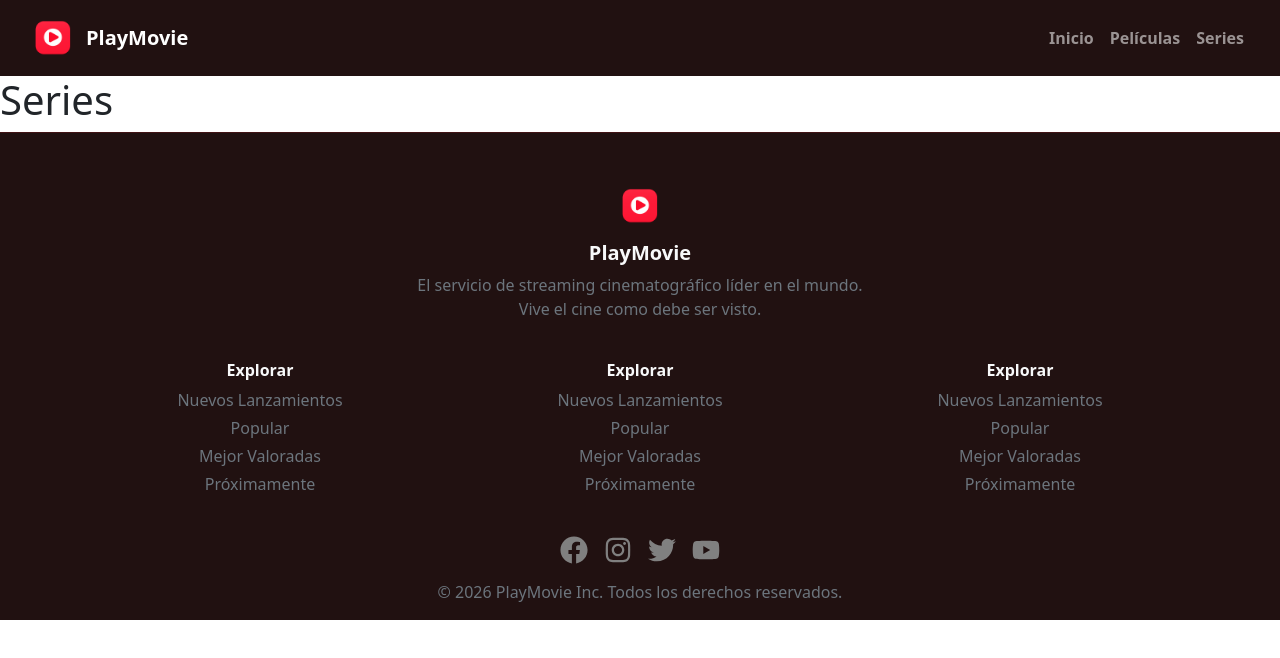
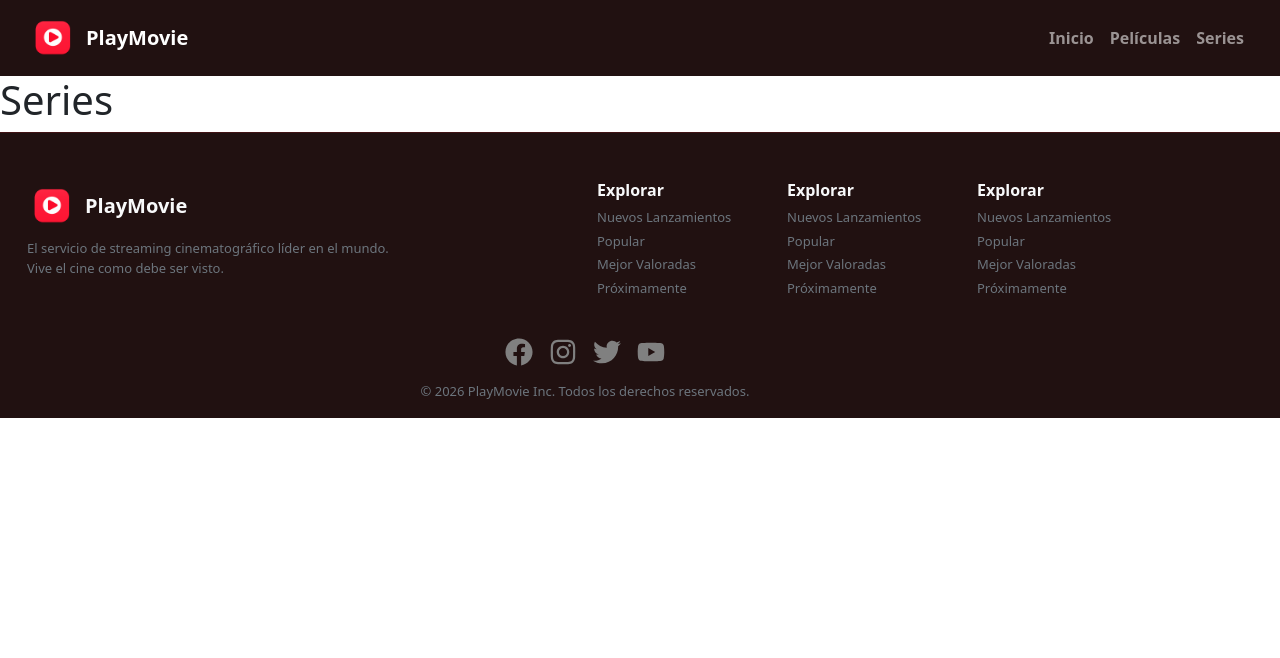
Before and after one commit to leandroblanca/PlayMovie, a React (Vite) app: page /series in a window 1280 px wide. Shown: the top 658 px of the page. Built offline with nearby package versions, Linux system fonts and the light colour scheme.

Commit message:
Feature Footer: se corrigio el alto del footer y la disposicion de las columnas

```diff
--- a/src/componentes/Footer.css
+++ b/src/componentes/Footer.css
@@ -11,3 +11,12 @@
 .footer-netflix ul li {
   margin: 4px 0;
 }
+
+.container {
+  margin-left: 15px;
+
+  }
+
+li, p {
+  font-size: small;
+}
--- a/src/componentes/Footer.jsx
+++ b/src/componentes/Footer.jsx
@@ -3,31 +3,27 @@ import { Container, Row, Col } from "react-bootstrap";
 import { FaFacebook, FaInstagram, FaTwitter, FaYoutube } from "react-icons/fa";
 import "bootstrap/dist/css/bootstrap.min.css";
 import "./Footer.css";
-import logo from "../../src/assets/logo.png"; // tu logo
+import logo from "../../src/assets/logo.png";
 
 function Footer() {
   return (
     <footer className="footer-netflix bg-dark text-light pt-5 pb-3">
       <Container>
-        {/* Logo y tagline */}
-        <Row className="mb-4">
-          <Col md={12} className="text-center">
-            <img
-              src={logo}
-              alt="PlayMovie Logo"
-              style={{ height: "50px", marginBottom: "10px" }}
-            />
-            <h5 className="fw-bold">PlayMovie</h5>
-            <p className="text-secondary">
+       <Row className="mb-4 align-items-start">
+  {/* Columna 1: logo + tagline */}
+  <Col md={6} className="d-flex flex-column align-items-start">
+    <div className="d-flex align-items-center gap-2">
+      <img src={logo} alt="PlayMovie Logo" style={{ height: "50px" }} />
+      <h5 className="fw-bold mb-0">PlayMovie</h5>
+    </div>
+    <p className="text-secondary mt-2">
       El servicio de streaming cinematográfico líder en el mundo. <br />
       Vive el cine como debe ser visto.
     </p>
   </Col>
-        </Row>
 
-        {/* Columnas de navegación */}
-        <Row className="mb-4 text-center">
-          <Col md={4}>
+  {/* Columna 2 */}
+  <Col md={2}>
     <h6 className="fw-bold">Explorar</h6>
     <ul className="list-unstyled text-secondary">
       <li>Nuevos Lanzamientos</li>
@@ -36,7 +32,9 @@ function Footer() {
       <li>Próximamente</li>
     </ul>
   </Col>
-          <Col md={4}>
+
+  {/* Columna 3 */}
+  <Col md={2}>
     <h6 className="fw-bold">Explorar</h6>
     <ul className="list-unstyled text-secondary">
       <li>Nuevos Lanzamientos</li>
@@ -45,7 +43,9 @@ function Footer() {
       <li>Próximamente</li>
     </ul>
   </Col>
-          <Col md={4}>
+
+  {/* Columna 4 */}
+  <Col md={2}>
     <h6 className="fw-bold">Explorar</h6>
     <ul className="list-unstyled text-secondary">
       <li>Nuevos Lanzamientos</li>
@@ -54,8 +54,8 @@ function Footer() {
       <li>Próximamente</li>
     </ul>
   </Col>
+
 </Row>
-
         {/* Redes sociales */}
         <Row className="justify-content-center mb-3">
           <Col md="auto">
@@ -82,6 +82,7 @@ function Footer() {
             </p>
           </Col>
         </Row>
+
       </Container>
     </footer>
   );
```
Lines whose indentation alone changed are shown as unchanged.
